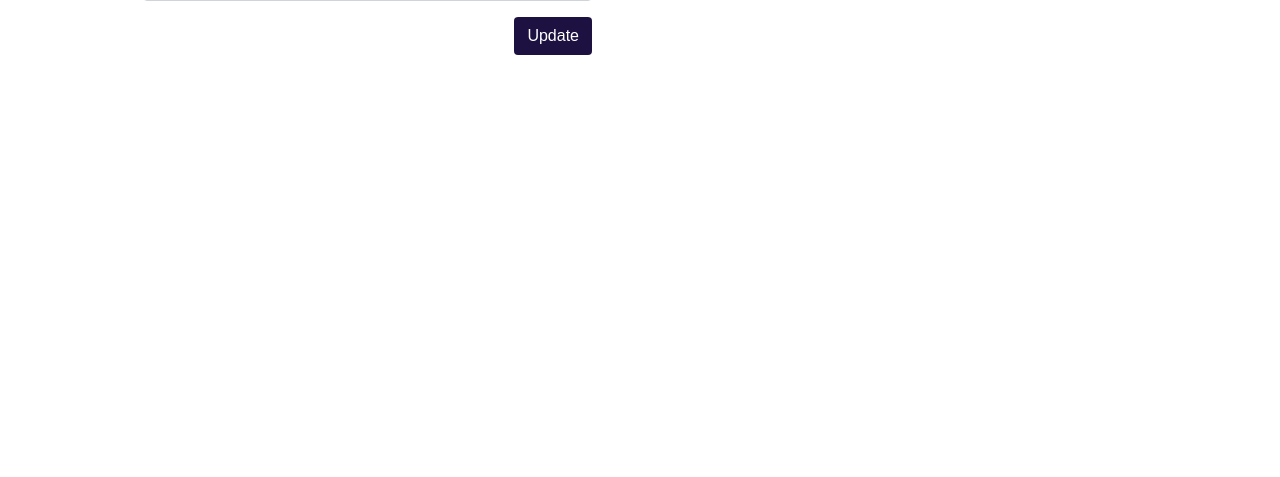
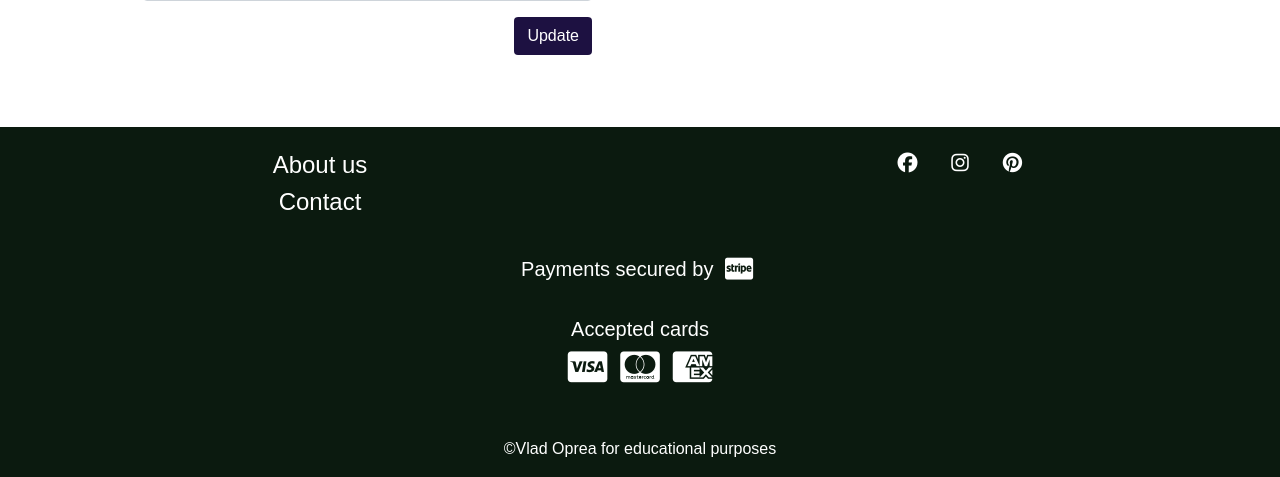
Before and after one commit to vladoprea/dream-woollies, a Django app: page /profile/ in a window 1280 px wide. Shown: the part 999-1476 px from the top of the page. Before the commit the page ends 1054 px from the top, so only its background shows below. Run offline with Django 3.2, Linux system fonts and the light colour scheme; the visitor is signed in with stand-in values (Sample User, id 1); data comes from the database, SQL or seed files in the repository; data that the repository does not hold is empty; some libraries are stand-ins or nearby versions; some web fonts are replaced.

Commit message:
Add footer and style it

```diff
--- a/checkout/forms.py
+++ b/checkout/forms.py
@@ -1,5 +1,8 @@
 from django import forms
+from crispy_forms.helper import FormHelper
+from crispy_forms.layout import Layout
 from .models import Order
+
 
 class OrderForm(forms.ModelForm):
 
--- a/checkout/templates/checkout/checkout.html
+++ b/checkout/templates/checkout/checkout.html
@@ -1,5 +1,6 @@
 {% extends 'base.html' %}
 {% load static %}
+{% load crispy_forms_tags %}
 {% load bagtools %}
 
 {% block page_header %}
--- a/profiles/views.py
+++ b/profiles/views.py
@@ -26,7 +26,7 @@ def profile(request):
     context = {
         'form': form,
         'orders': orders,
-        'on_profile_page': True,
+        'on_profile_page': True, # Helps for not showing the bag on update success message
     }
 
 
--- a/static/css/base.css
+++ b/static/css/base.css
@@ -5,8 +5,9 @@ html {
 }
 
 body {
-    height: calc(100vh - 164px);
     font-family: 'Muli', sans-serif;
+    display: flex;
+    flex-direction: column;
 }
 
 .homepage-bg {
@@ -218,6 +219,18 @@ body {
     overflow-y: auto;
 }
 
+/*-----Footer------*/
+.footer-custom {
+    background-color:#0b1a0f;
+    color: #fff;
+    min-height: 140px;
+}
+
+.fa-cc-amex,
+.fa-cc-visa,
+.fa-cc-mastercard {
+    font-size: 2.2rem;
+}
 
 /* -------------------------------- Media Queries */
 
@@ -255,7 +268,7 @@ body {
 
 @media (max-width: 991px) {
     .header-container {
-        padding-top: 88px;
+        padding-top: 114px;
     }
 }
 
--- a/templates/base.html
+++ b/templates/base.html
@@ -72,13 +72,13 @@
         <div class="col-12 col-lg-3 text-center my-auto py-1 py-lg-0">
           <ul class="list-inline list-unstyled my-0">
             <li class="list-inline-item">
-              <div><a href="#" class="text-purple"><i class="fab fa-facebook fa-lg"></a></i></div>
+              <div><a href="https://www.facebook.com/DreamWoollies" class="text-purple" target="_blank"><i class="fab fa-facebook fa-lg"></a></i></div>
             </li>
             <li class="list-inline-item">
-              <div><a href="#" class="text-purple"><i class="fab fa-instagram fa-lg"></a></i></div>
+              <div><a href="https://www.instagram.com/dream_woollies/?hl=ro" class="text-purple" target="_blank"><i class="fab fa-instagram fa-lg"></a></i></div>
             </li>
             <li class="list-inline-item">
-              <div><a href="#" class="text-purple"><i class="fab fa-pinterest fa-lg"></a></i></div>
+              <div><a href="https://ro.pinterest.com/cucoreanu0393/" class="text-purple" target="_blank"><i class="fab fa-pinterest fa-lg"></a></i></div>
             </li>
           </ul>
         </div>
@@ -154,11 +154,12 @@
     {% block content %}
     {% endblock %}
 
+    {% include 'includes/footer.html' %}
+
     {% block postloadjs %}
     <script type="text/javascript">
       $('.toast').toast('show');
     </script>
     {% endblock %}
-
   </body>
 </html>
--- /dev/null
+++ b/templates/includes/footer.html
@@ -0,0 +1,45 @@
+<footer class="container-fluid mt-5 footer-custom">
+    <div class="row pt-4">
+        <div class="col-6 text-center">
+           <ul class="list-unstyled">
+                <li>
+                    <h4><a href="#" class="text-decoration-none text-white">About us</a></h5>
+                </li>
+                <li>
+                    <h4><a href="#" class="text-decoration-none text-white">Contact</a></h5>
+                </li>
+            </ul>
+        </div>
+        <div class="col-6 text-center">
+            <ul class="list-inline list-unstyled">
+                <li class="list-inline-item">
+                  <a href="https://www.facebook.com/DreamWoollies" class="text-white" target="_blank"><i class="fab fa-facebook fa-lg"></a></i>
+                </li>
+                <li class="list-inline-item">
+                  <a href="https://www.instagram.com/dream_woollies/?hl=ro" class="text-white" target="_blank"><i class="fab fa-instagram fa-lg"></a></i>
+                </li>
+                <li class="list-inline-item">
+                  <a href="https://ro.pinterest.com/cucoreanu0393/" class="text-white" target="_blank"><i class="fab fa-pinterest fa-lg"></a></i>
+                </li>
+            </ul>
+        </div>
+    </div>
+    <div class="row mt-4">
+        <div class="col text-center">
+            <h5>Payments secured by <i class="fab fa-cc-stripe fa-lg"></i></h5>
+            <h5>Accepted cards</h5>
+                <ul class="list-inline list-unstyled">
+                    <li class="list-inline-item">
+                        <i class="fab fa-cc-visa"></i>
+                    </li>
+                    <li class="list-inline-item">
+                        <i class="fab fa-cc-mastercard"></i>
+                    </li>
+                    <li class="list-inline-item">
+                        <i class="fab fa-cc-amex"></i>
+                    </li>
+                </ul>
+            <p class="mt-5">&copy;Vlad Oprea for educational purposes</p>
+        </div>
+    </div>
+</footer>
```
